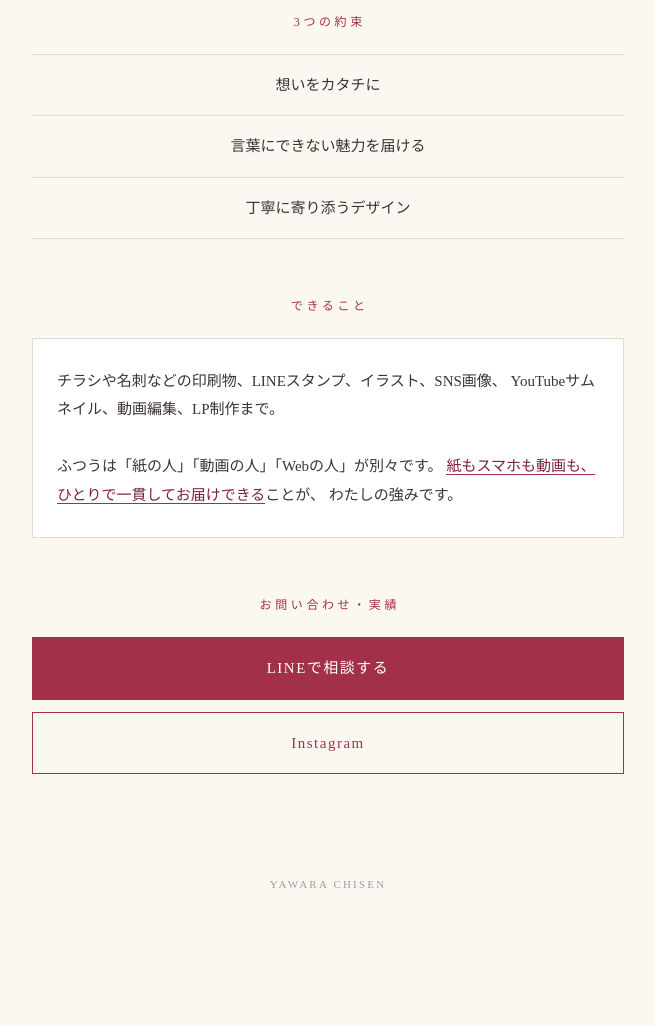
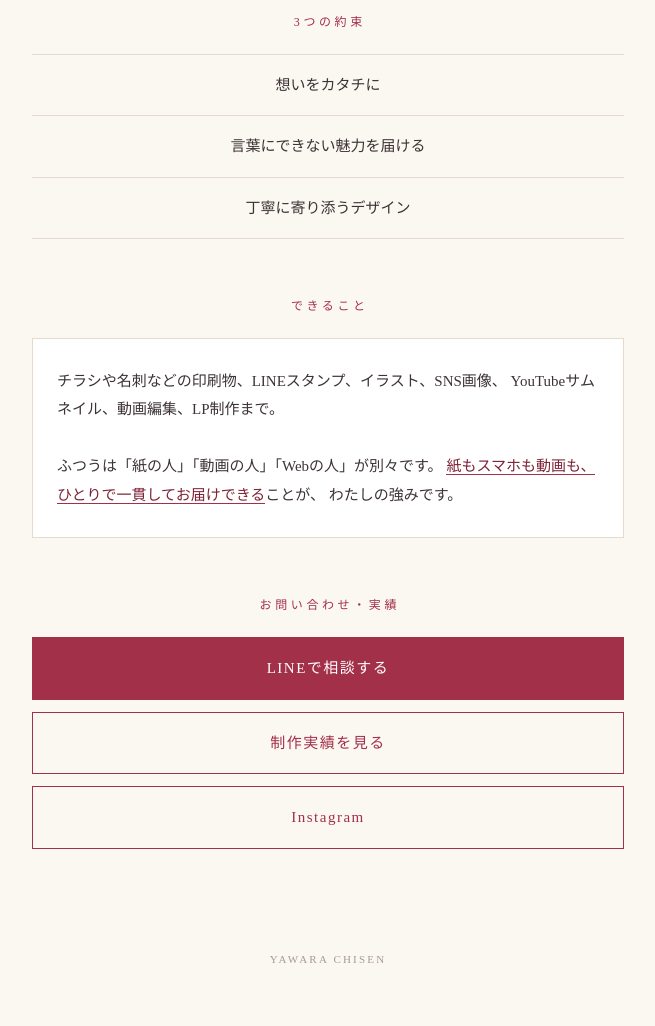
Before and after one commit to yawara-designer-39/yawara-designer-39.github.io, a plain HTML site: page index.html in a window 1280 px wide. Shown: the part 419-1445 px from the top of the page, without its empty margins (312-967 px from the left). Before the commit the page ends 1370 px from the top, so only its background shows below. Drawn offline with Linux system fonts and the light colour scheme.

Commit message:
制作実績へのリンクを追加
Co-Authored-By: Claude Opus 5 <noreply@anthropic.com>

```diff
--- a/index.html
+++ b/index.html
@@ -120,6 +120,7 @@
     <h2>お問い合わせ・実績</h2>
     <ul class="links">
       <li><a class="solid" href="https://lin.ee/X8mEGuf">LINEで相談する</a></li>
+      <li><a href="https://claude.ai/code/artifact/1fb62b4c-33fe-4110-b9df-8ef4ed32730a">制作実績を見る</a></li>
       <li><a href="https://www.instagram.com/designer_tomomi_39">Instagram</a></li>
     </ul>
   </section>
```
